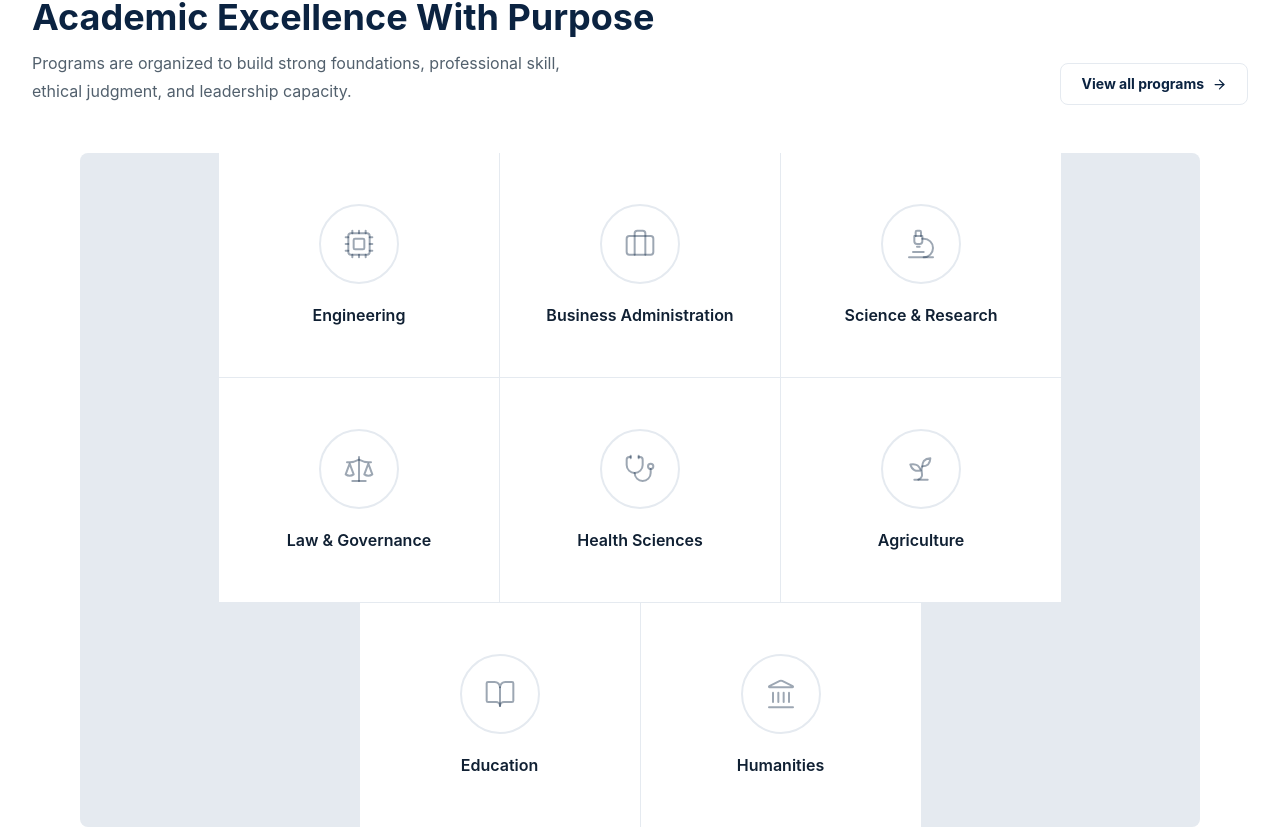
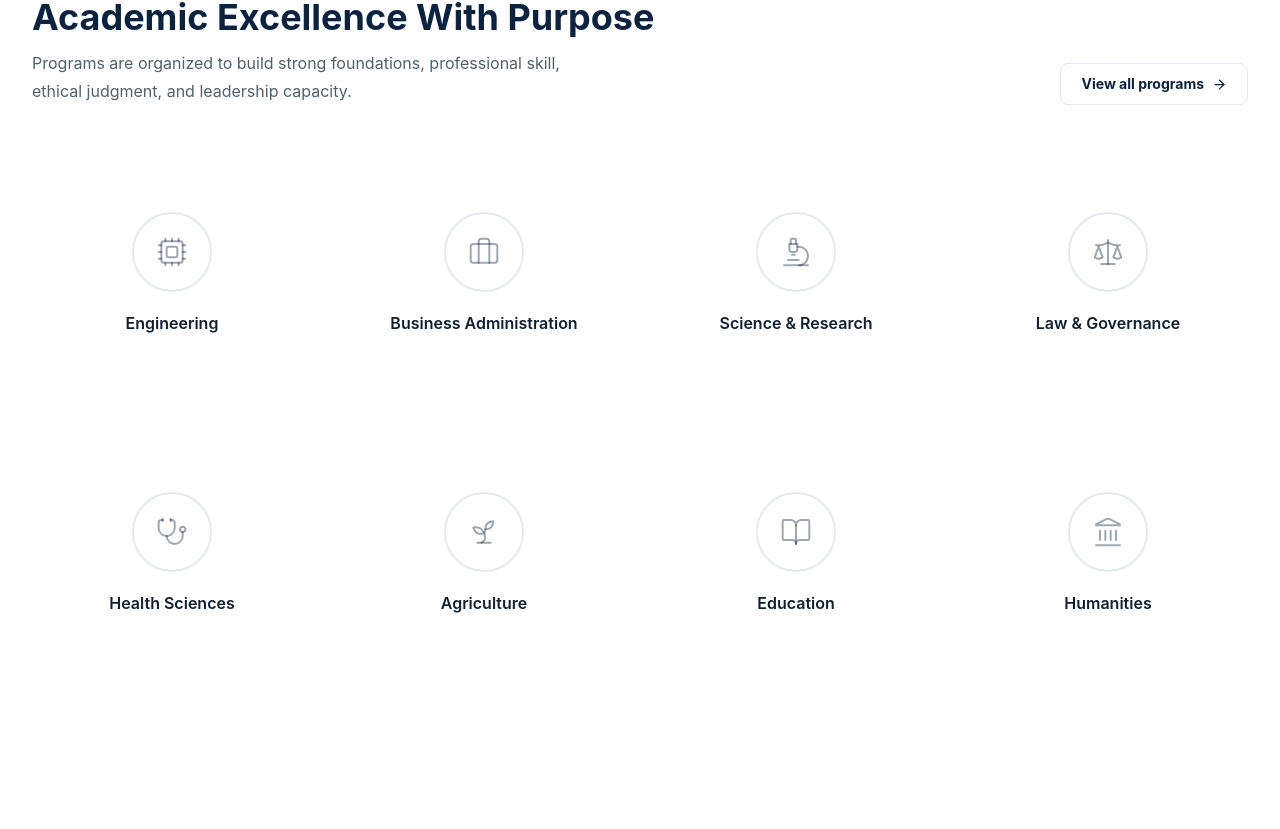
Before and after one commit to Arvi-Saleque/buek, a Next.js app: page / in a window 1280 px wide. Shown: the part 1925-2754 px from the top of the page. Built offline with nearby package versions, Linux system fonts and the light colour scheme; no server answers; the database is empty.

Commit message:
Simplify homepage academic card layout

```diff
--- a/src/app/(site)/page.tsx
+++ b/src/app/(site)/page.tsx
@@ -304,14 +304,14 @@ export default async function HomePage() {
             </Link>
           </div>
 
-          <div className="mx-auto flex max-w-[1120px] flex-wrap justify-center gap-px overflow-hidden rounded-lg bg-university-line">
+          <div className="grid gap-x-8 gap-y-10 sm:grid-cols-2 lg:grid-cols-4">
             {academicCards.map((card, index) => {
               const Icon = quickAccessIconMap[card.icon] || BookOpen;
 
               return (
                 <div
                   key={`${card.title}-${index}`}
-                  className="group flex min-h-56 w-full flex-col items-center justify-center gap-5 bg-white px-8 py-12 text-center transition hover:bg-university-mist hover:shadow-inner sm:w-[280px]"
+                  className="group flex min-h-60 flex-col items-center justify-center gap-5 px-8 py-14 text-center transition hover:-translate-y-1"
                 >
                   <span className="grid h-20 w-20 place-items-center rounded-full border-2 border-university-line text-university-navy/40 transition group-hover:border-university-gold group-hover:text-university-gold">
                     <Icon size={32} strokeWidth={1.5} />
```
